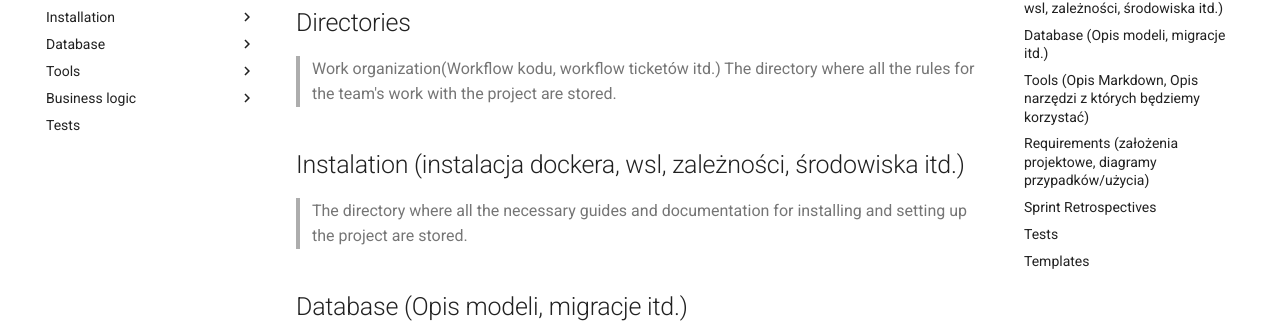
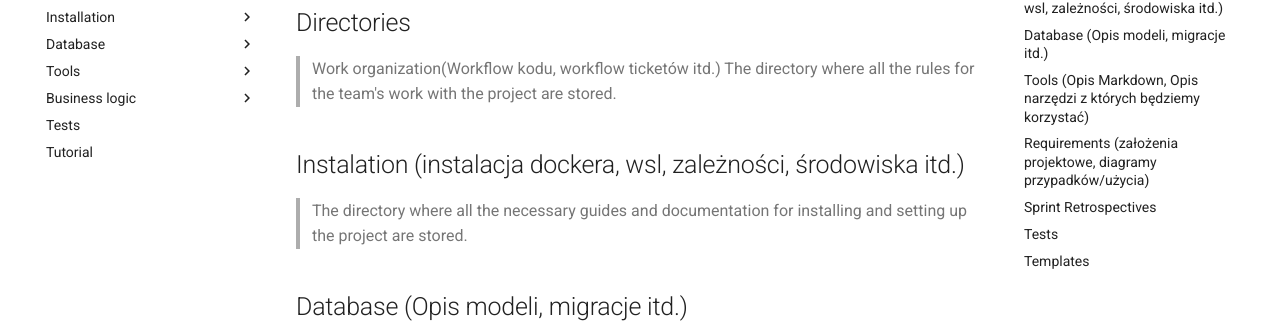
Before and after one commit to MarekTurkowicz/mkdocs-testing, an MkDocs documentation site: the page built from docs/index.md, in a window 1280 px wide. Shown: the part 175-511 px from the top of the page. Built offline with MkDocs 1.6.1 and Material for MkDocs 9.7.7, drawn with Linux system fonts in a browser that asks for light colours.

Commit message:
adding tutorial, some changes in migration and mkdocs yaml structure of catalogs

```diff
--- a/mkdocs.yml
+++ b/mkdocs.yml
@@ -18,6 +18,8 @@ nav:
   - Business logic:
     - Business logic: Business logic/business logic.md
   - Tests: Tests/tests.md
+  - Tutorial: Tutorial/tutorial.md
+
 
 theme:
   name: material
```
